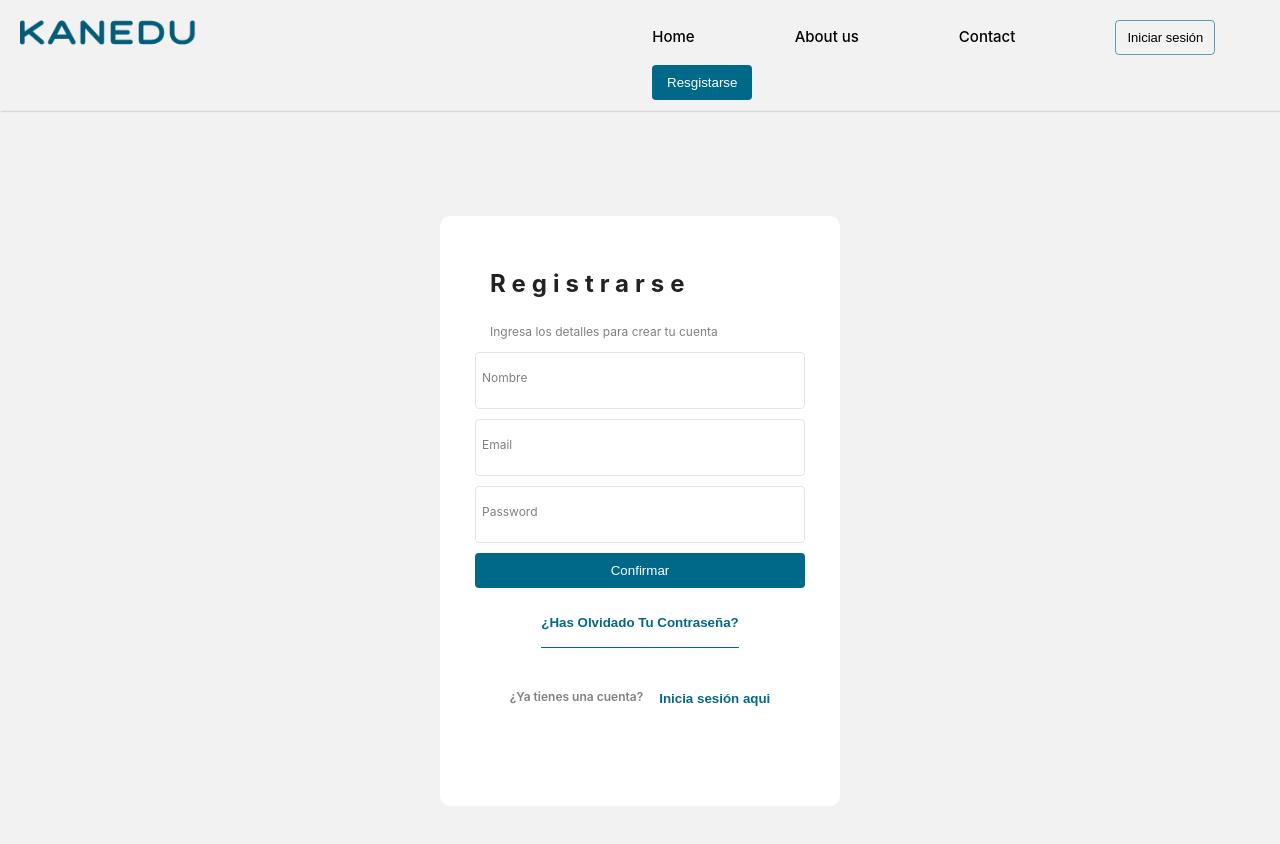
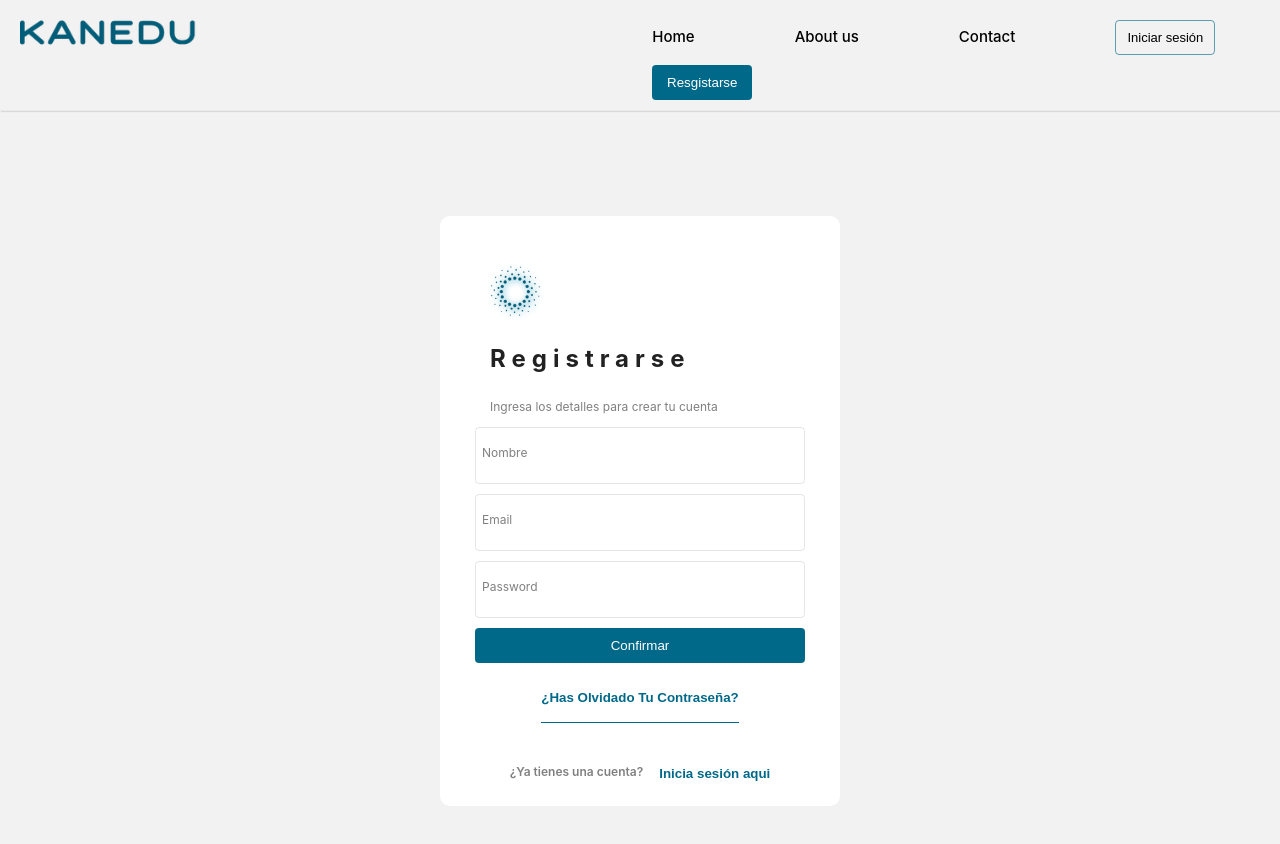
Before and after one commit to TeamKanInc/kanedu-frontend, a React (Vite) app: page /registrarse in a window 1280 px wide. Shown: the top 844 px of the page. Built offline with nearby package versions, Linux system fonts and the light colour scheme; no server answers.

Commit message:
logo singup added

```diff
--- a/src/Screens/Auth/Login/Login.module.css
+++ b/src/Screens/Auth/Login/Login.module.css
@@ -51,9 +51,10 @@
 }
 
 .img_logo {
-  width: 6rem;
+  width: 5rem;
   height: 5rem;
   margin-bottom: 0rem;
+  filter: drop-shadow(0.1rem 0.1rem 0.3rem #1b97bd);
 }
 
 .container_input button:hover {
--- a/src/Screens/Auth/Signup/Signup.module.css
+++ b/src/Screens/Auth/Signup/Signup.module.css
@@ -18,6 +18,19 @@
   flex-direction: column;
   justify-content: center;
   align-items: center;
+}
+
+.img_logo_container {
+  display: flex;
+  justify-content: left;
+  margin: 0rem 0rem 2.5rem 0rem;
+}
+
+.img_logo {
+  width: 5rem;
+  height: 5rem;
+  margin-bottom: 0rem;
+  filter: drop-shadow(0.1rem 0.1rem 0.3rem #1b97bd);
 }
 
 .container_form h1 {
--- a/src/Screens/Auth/Signup/index.tsx
+++ b/src/Screens/Auth/Signup/index.tsx
@@ -6,7 +6,7 @@ import { InputComponent } from "../../../components/ui/Input";
 import { useSingup } from "../../../hooks";
 import style from "./Signup.module.css";
 import LinkButton from "../../../components/ui/LinkButton";
-
+import { IsLoaderComponent } from "../../../components/ui/IsLoader";
 
 const Signup = () => {
   const { isPending, signup } = useSingup();
@@ -20,23 +20,37 @@ const Signup = () => {
 
   const navigate = useNavigate();
   const handleLoginClick = () => {
-    navigate("/login")
-  }
+    navigate("/login");
+  };
   return (
     <>
-    <Header/>
+      <Header />
+      {isPending ? <IsLoaderComponent /> : null}
       <div className={style.container}>
         <div className={style.container_form}>
+          <div className={style.img_logo_container}>
+            <img className={style.img_logo} src="/img/logo.png" alt="logo" />
+          </div>
           <h1>Registrarse</h1>
           <span>Ingresa los detalles para crear tu cuenta</span>
           <div className={style.form}>
             <div className={style.container_input}>
-            <InputComponent setInfo={setName} label={"Nombre"} type={"text"} />
-            <InputComponent setInfo={setEmail} label={"Email"} type={"email"} />
-            <InputComponent setInfo={setPassword} label={"Password"} type={"password"} />
-            <ButtonComponent
-            onClick={handleSingup}
-            label={"Confirmar"} />
+              <InputComponent
+                setInfo={setName}
+                label={"Nombre"}
+                type={"text"}
+              />
+              <InputComponent
+                setInfo={setEmail}
+                label={"Email"}
+                type={"email"}
+              />
+              <InputComponent
+                setInfo={setPassword}
+                label={"Password"}
+                type={"password"}
+              />
+              <ButtonComponent onClick={handleSingup} label={"Confirmar"} />
             </div>
             <div className={style.passwordR}>
               <button>¿Has olvidado tu contraseña?</button>
```
Lines whose indentation alone changed are shown as unchanged.
